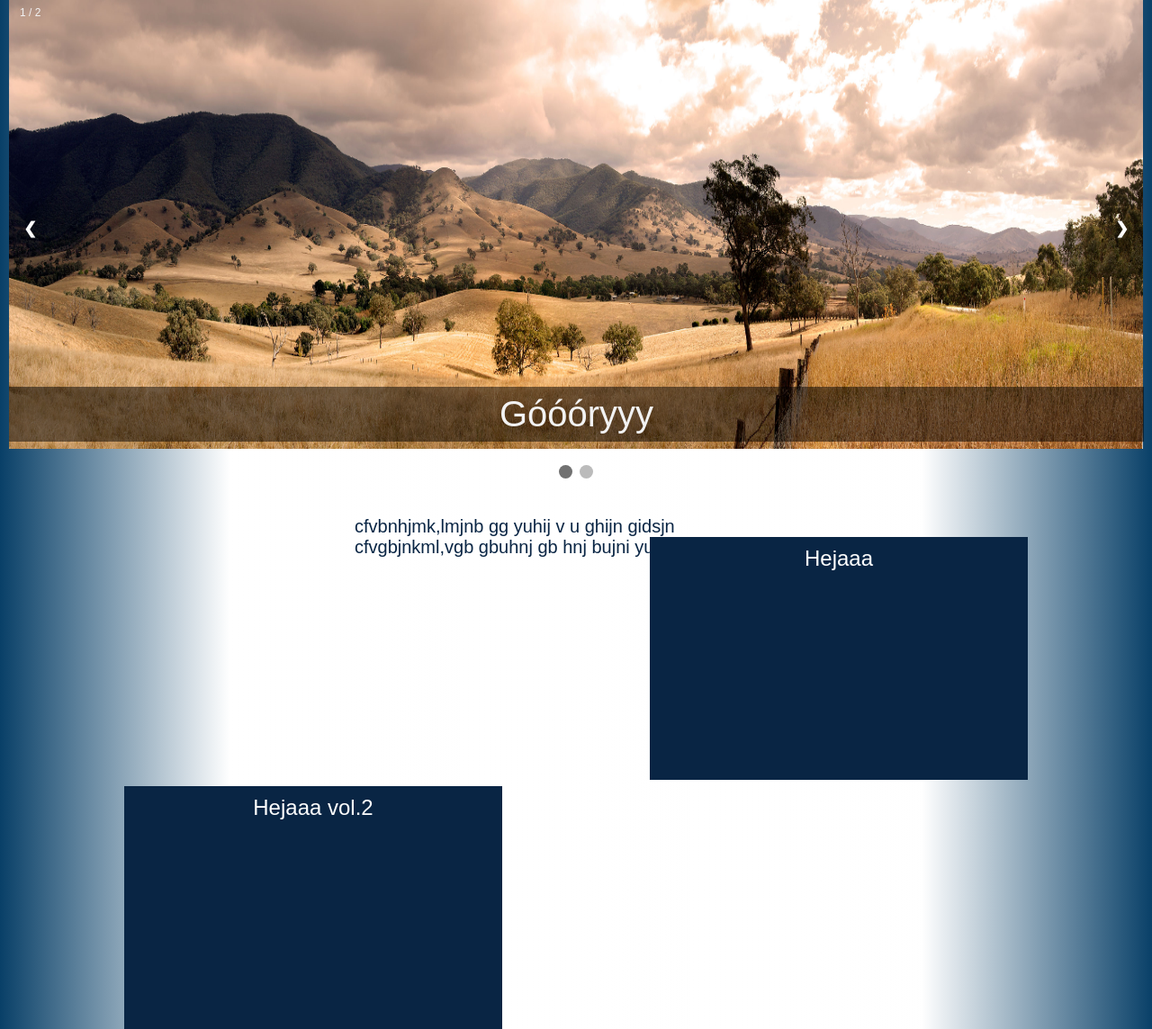
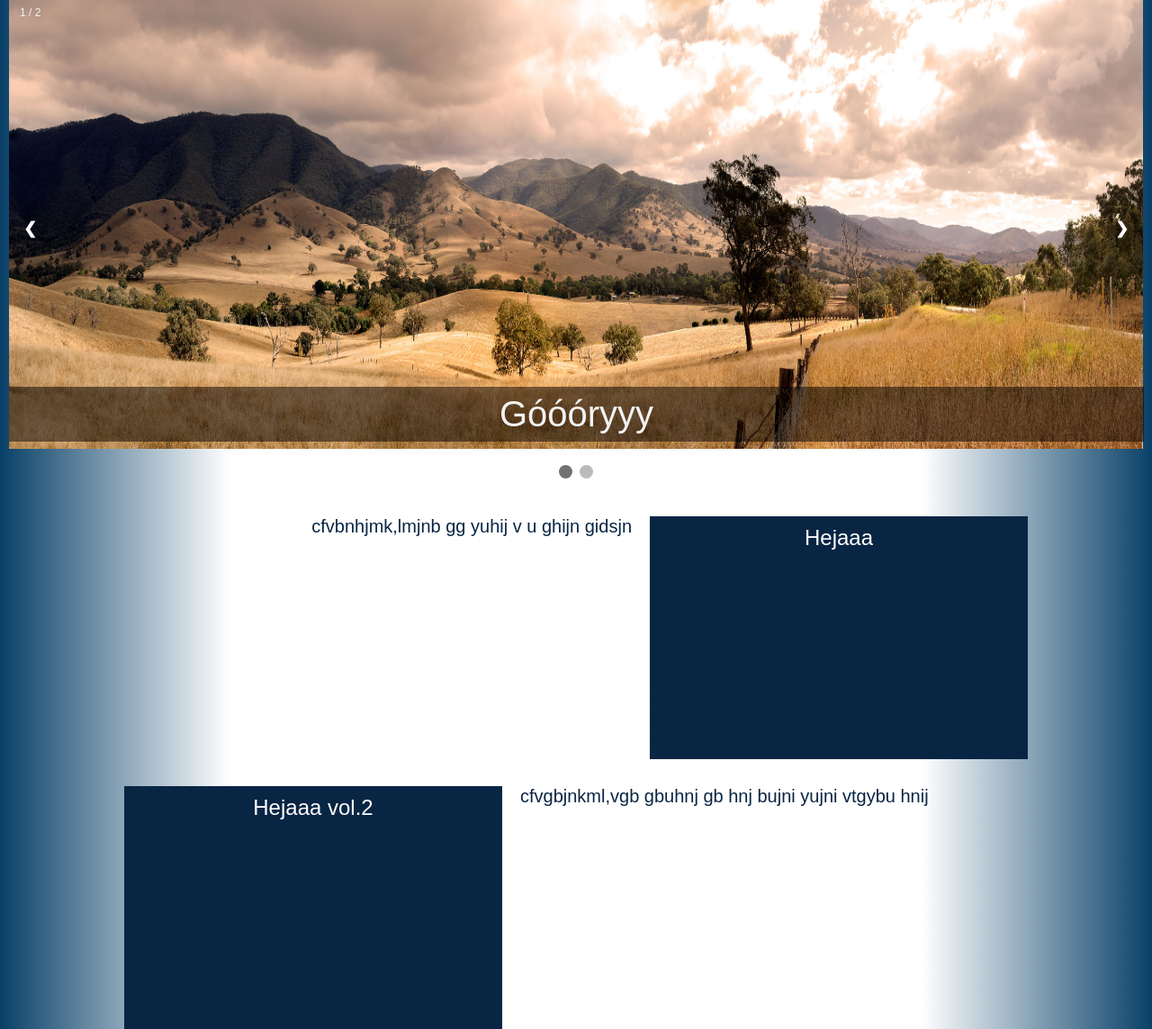
Before and after one commit to rybusiea/strona, a Flask app: page / in a window 1280 px wide. Shown: the part 132-1276 px from the top of the page at 90% size. Run offline with Flask 2, Linux system fonts and the light colour scheme; some web fonts are replaced.

Commit message:
pozycjonowanie textbooka

```diff
--- a/static/css/styles.css
+++ b/static/css/styles.css
@@ -222,9 +222,18 @@ nav button:hover{
   animation-name: appear;
   animation-delay: 1.5s;
   animation-duration: 2s;
-  margin-left: 30vw;
   animation-fill-mode: forwards;
   font-size: 20px;
+  position: absolute;
+}
+
+.textbook-1 {
+  right: calc(10vw + 440px);
+}
+
+.textbook-2 {
+  top: 300px;
+  left: calc(10vw + 440px);
 }
 
 @keyframes appear {
--- a/templates/index.html
+++ b/templates/index.html
@@ -28,18 +28,19 @@
 
 
     <div class="blokiinfocontainer">
-      <div class='textobok'>
-      cfvbnhjmk,lmjnb gg yuhij v u ghijn  gidsjn
-        <div class="blokiinfo1">
-          Hejaaa
-        </div>
+      <div class='textobok textbook-1'>
+        cfvbnhjmk,lmjnb gg yuhij v u ghijn  gidsjn
+      </div>
+      <div class="blokiinfo1">
+        Hejaaa
       </div>
 
-      <div class="textobok">
-      cfvgbjnkml,vgb gbuhnj gb hnj bujni  yujni  vtgybu hnij
-        <div class="blokiinfo2">
-          Hejaaa vol.2
-        </div>
+
+      <div class="textobok textbook-2">
+        cfvgbjnkml,vgb gbuhnj gb hnj bujni  yujni  vtgybu hnij
+      </div>
+      <div class="blokiinfo2">
+        Hejaaa vol.2
       </div>
     </div>
 
```
